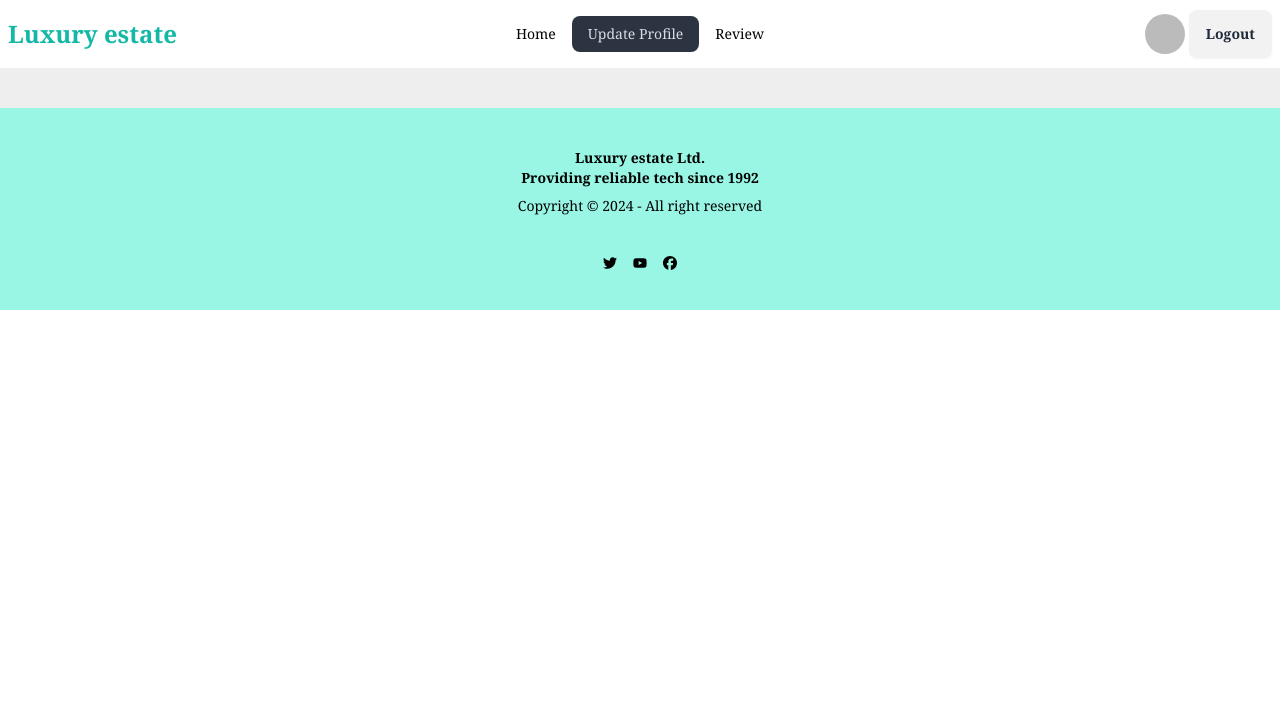
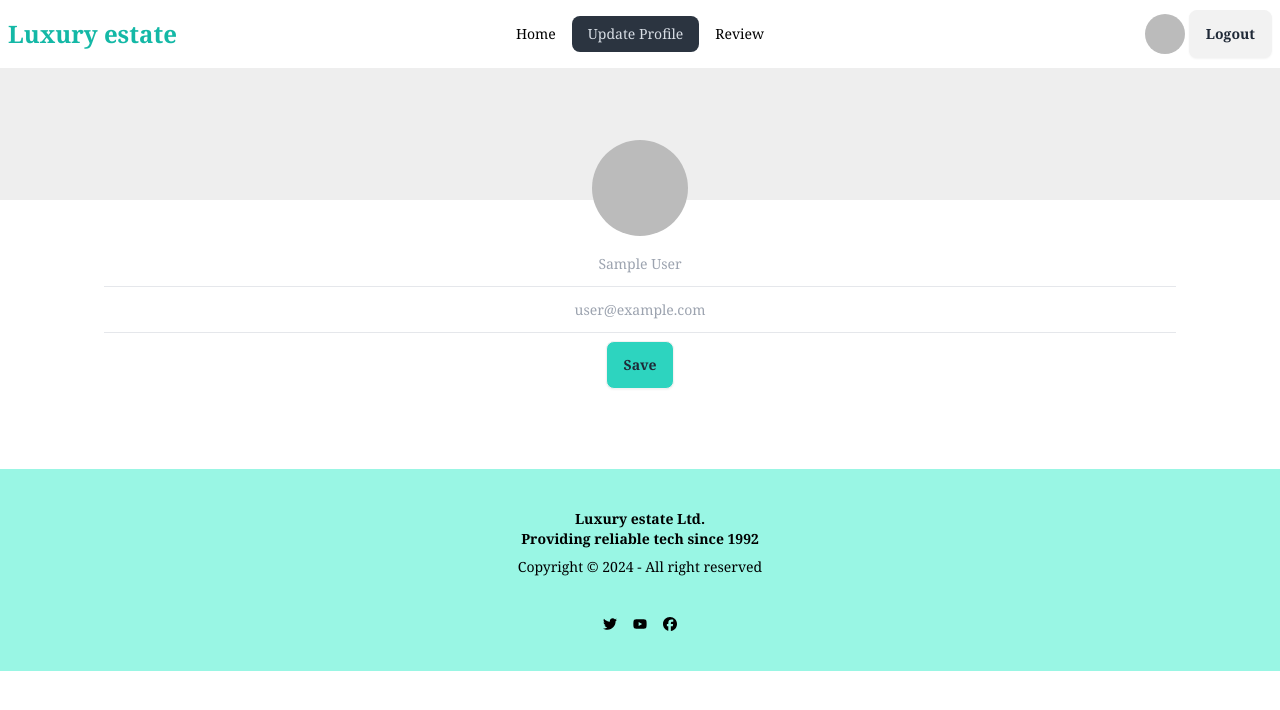
Before and after one commit to BorshaDevi/luxery-project-more-me, a React (Vite) app: page /updateProfile in a window 1280 px wide. Shown: the top 710 px of the page. Built offline with nearby package versions, Linux system fonts and the light colour scheme; no server answers; sample sign-in values are in the browser's storage.

Commit message:
add text

```diff
--- a/src/AuthProvider/AuthProvider.jsx
+++ b/src/AuthProvider/AuthProvider.jsx
@@ -1,6 +1,6 @@
 import { createContext, useEffect, useState } from "react";
 import PropTypes from 'prop-types';
-import { GithubAuthProvider, GoogleAuthProvider, createUserWithEmailAndPassword, getAuth, onAuthStateChanged, signInWithEmailAndPassword, signInWithPopup, signOut } from "firebase/auth";
+import { GithubAuthProvider, GoogleAuthProvider, createUserWithEmailAndPassword, getAuth, onAuthStateChanged, signInWithEmailAndPassword, signInWithPopup, signOut, updateProfile } from "firebase/auth";
 import app from "../Firebase/Firebase";
 
 export const AuthContext=createContext(null)
@@ -13,6 +13,11 @@ const AuthProvider = ({children}) => {
     const [loader,setLoader] =useState(true)
     const createAccount=(email,password)=>{
         return createUserWithEmailAndPassword(auth,email,password)
+    }
+    const updateProfiles=(name,photo)=> {
+        return updateProfile (auth.currentUser, {
+            displayName: name, photoURL: photo,
+          })
     }
 
     const signIn=(email,password)=>{
@@ -51,6 +56,7 @@ const AuthProvider = ({children}) => {
         gitHubLogIn,
         user,
         loader,
+        updateProfiles
 
     }
 
--- a/src/Navbar/Navbar.jsx
+++ b/src/Navbar/Navbar.jsx
@@ -16,7 +16,8 @@ const Navbar = () => {
 
       loginOut()
       .then(() => {
-        console.log('working')
+
+
       })
       .catch(error => {
         console.log(error.message)
@@ -42,10 +43,13 @@ const Navbar = () => {
         </div>
         <div className="navbar-end">
         <div tabIndex={0} role="button" className="btn btn-ghost btn-circle avatar">
-        <div className="w-10 rounded-full ">
+        <div className="w-10 rounded-full flex ">
+
+
           {
             user  && <img  src={user.photoURL}  className="" />
           }
+
         </div>
       </div>
       {
--- a/src/Pages/Login/Login.jsx
+++ b/src/Pages/Login/Login.jsx
@@ -12,6 +12,7 @@ import { ToastContainer, toast } from 'react-toastify';
 import 'react-toastify/dist/ReactToastify.css';
 import { Helmet } from "react-helmet-async";
 const Login = () => {
+
     const {signIn,googleLogIn,gitHubLogIn} =useContext(AuthContext)
     const [click,setClick] =useState(false)
     const location =useLocation()
@@ -30,6 +31,7 @@ const Login = () => {
     //    }
        signIn(email,password)
        .then(() => {
+
         navigate(location?.state? location.state : '/')
 
        })
@@ -40,6 +42,7 @@ const Login = () => {
       }
       const handleGoogle=()=>{
         googleLogIn()
+
         navigate(location.state && location.state )
         toast('login successfully')
       }
--- a/src/Pages/UpdateProfile/UpdateProfile.jsx
+++ b/src/Pages/UpdateProfile/UpdateProfile.jsx
@@ -1,16 +1,51 @@
 import { useContext } from "react";
 import { AuthContext } from "../../AuthProvider/AuthProvider";
 import { Helmet } from "react-helmet-async";
+import { toast } from "react-toastify";
 
 
 const UpdateProfile = () => {
-    const {user}=useContext(AuthContext)
+    const {user,loader,updateProfiles}=useContext(AuthContext)
+    if(loader){
+        return <span className="loading loading-spinner loading-lg ml-60"></span>
+    }
+    const handleUpdate=(e)=> {
+       e.preventDefault()
+       const name=e.target.name.value
+
+       updateProfiles(name)
+       .then(() => {
+           toast('successfully')
+       })
+       .catch(error => {
+        console.log(error)
+       })
+
+    }
 
     return (
         <div>
             <Helmet>
                 <title>luxury estate/Update profile</title>
             </Helmet>
+            <form onSubmit={handleUpdate} >
+            <div className="text-center max-w-6xl p-10  mx-auto mt-8">
+            <div className="avatar">
+         <div className="w-24 rounded-full">
+           <img src={user.photoURL} alt='avatar'></img>
+
+                     </div>
+            </div>
+            <div>
+                <input type='text' placeholder={user.displayName} name='name' className="w-56 text-center mt-3 outline-white " />
+                <hr className="mt-3"></hr>
+                <input type='email' placeholder={user.email} name='email' className="w-full text-center outline-white mt-3" />
+                <hr className="mt-3"></hr>
+                <button  className="btn bg-teal-400 mt-2">Save</button>
+            </div>
+
+            </div>
+            </form>
 
         </div>
     );
```
